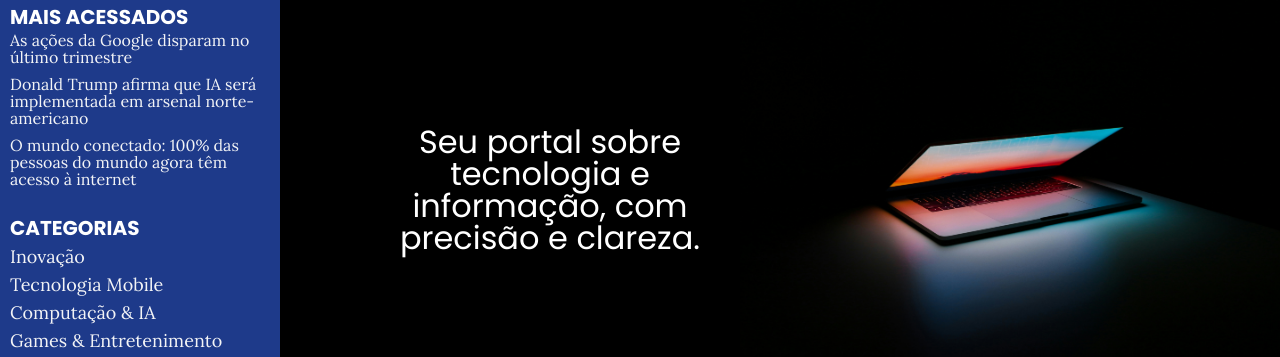
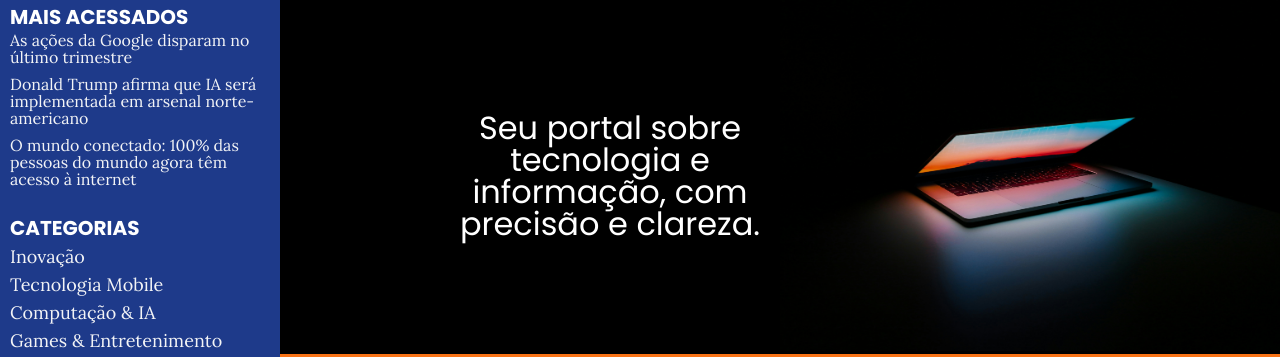
Before and after one commit to arthurfreitasrocha/site-pixel-e-pauta, a plain HTML site: page index.html in a window 1280 px wide. Shown: the part 99-456 px from the top of the page. Drawn offline with Linux system fonts and the light colour scheme.

Commit message:
soft corretion in margin

```diff
--- a/src/styles/header.css
+++ b/src/styles/header.css
@@ -41,7 +41,7 @@
 .initial__call {
     display: flex;
     flex-direction: row;
-    margin-left: 25vh;
+    margin-left: 35vh;
     background-color: black;
 }
 
```
